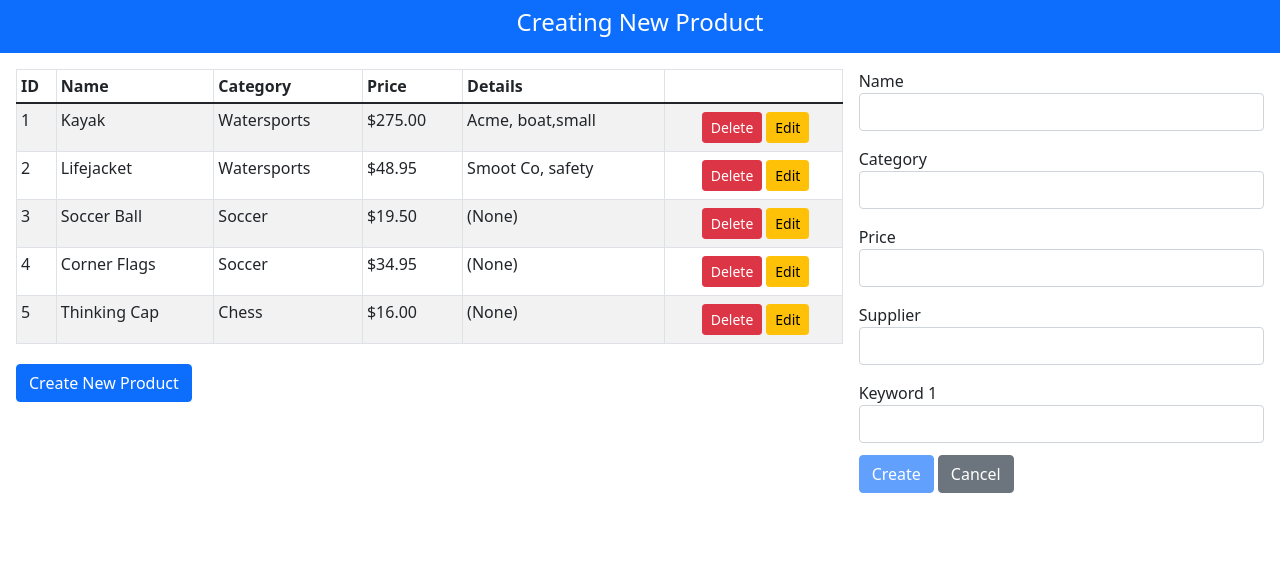
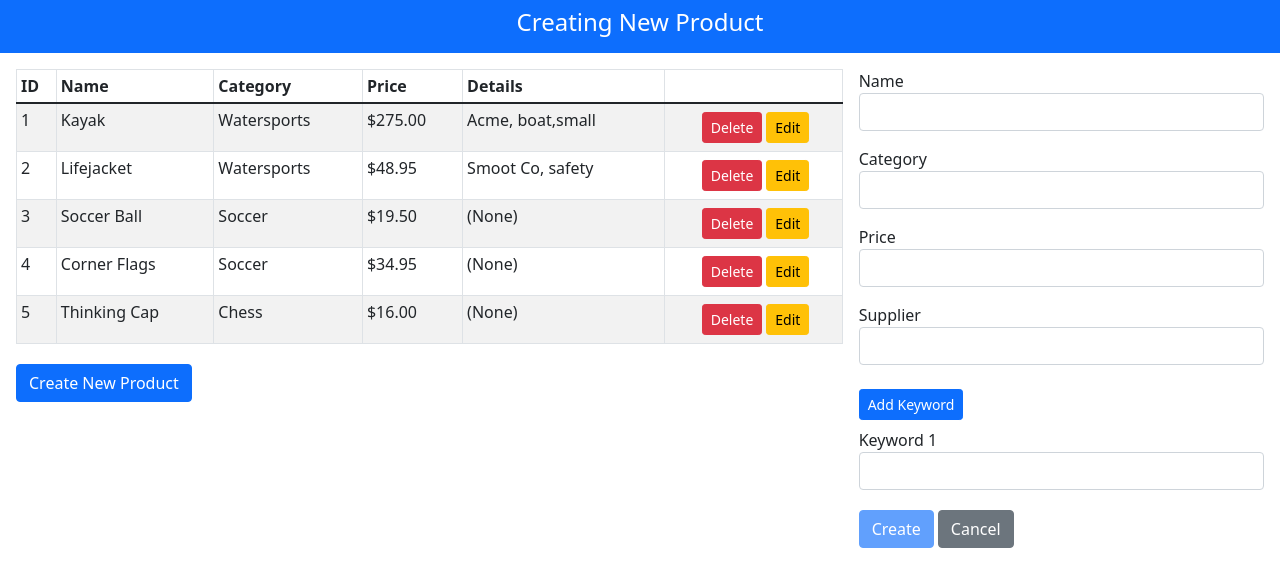
Before and after one commit to rafaelhfreitas/angular_advanced_features, an Angular app: page / in a window 1280 px wide. Shown: the top 586 px of the page. Built offline with nearby package versions, Linux system fonts and the light colour scheme.

Commit message:
validating dynamically created form controls

```diff
--- a/src/app/core/form.component.html
+++ b/src/app/core/form.component.html
@@ -40,9 +40,26 @@
         </div>
 
         <ng-container formGroupName="keywords">
-            <div class="form-group" *ngFor="let c of keywordGroup.controls; let i = index">
+            <button class="btn btn-sm btn-primary my-2" (click)="addKeywordControl()" type="button">
+                Add Keyword
+            </button>
+            <div class="form-group" *ngFor="let c of keywordGroup.controls; let i = index; let count = count" >
                 <label>Keyword {{ i + 1}}</label>
-                <input class="form-control" [formControlName]="i" [value]="c.value" />
+                <div class="input-group">
+                    <input class="form-control" [formControlName]="i" [value]="c.value" />
+                    <button class="btn btn-danger"
+                        type="button"
+                        *ngIf="count > 1"
+                        (click)="removeKeywordControl(i)">
+                            Delete
+                    </button>
+                </div>
+
+                <ul class="text-danger list-unstyled mt-1">
+                    <li *validationErrors="productForm; control:'details.keywords.' + i; label: 'keyword'; let err">
+                        {{ err }}
+                    </li>
+                </ul>
             </div>
         </ng-container>
 
--- a/src/app/core/form.component.ts
+++ b/src/app/core/form.component.ts
@@ -20,6 +20,14 @@ export class FormComponent {
     keywordGroup = new FormArray([
         this.createKeywordFormControl()
     ]);
+
+    addKeywordControl() {
+        this.keywordGroup.push(this.createKeywordFormControl());
+    }
+
+    removeKeywordControl(index: number) {
+        this.keywordGroup.removeAt(index);
+    }
 
     productForm: FormGroup = new FormGroup({
         name: new FormControl("", {
@@ -102,7 +110,7 @@ export class FormComponent {
     }
 
     createKeywordFormControl(): FormControl {
-        return new FormControl();
+        return new FormControl("", {validators: Validators.pattern("^[A-Za-z ]+$")});
     }
 
 
```
